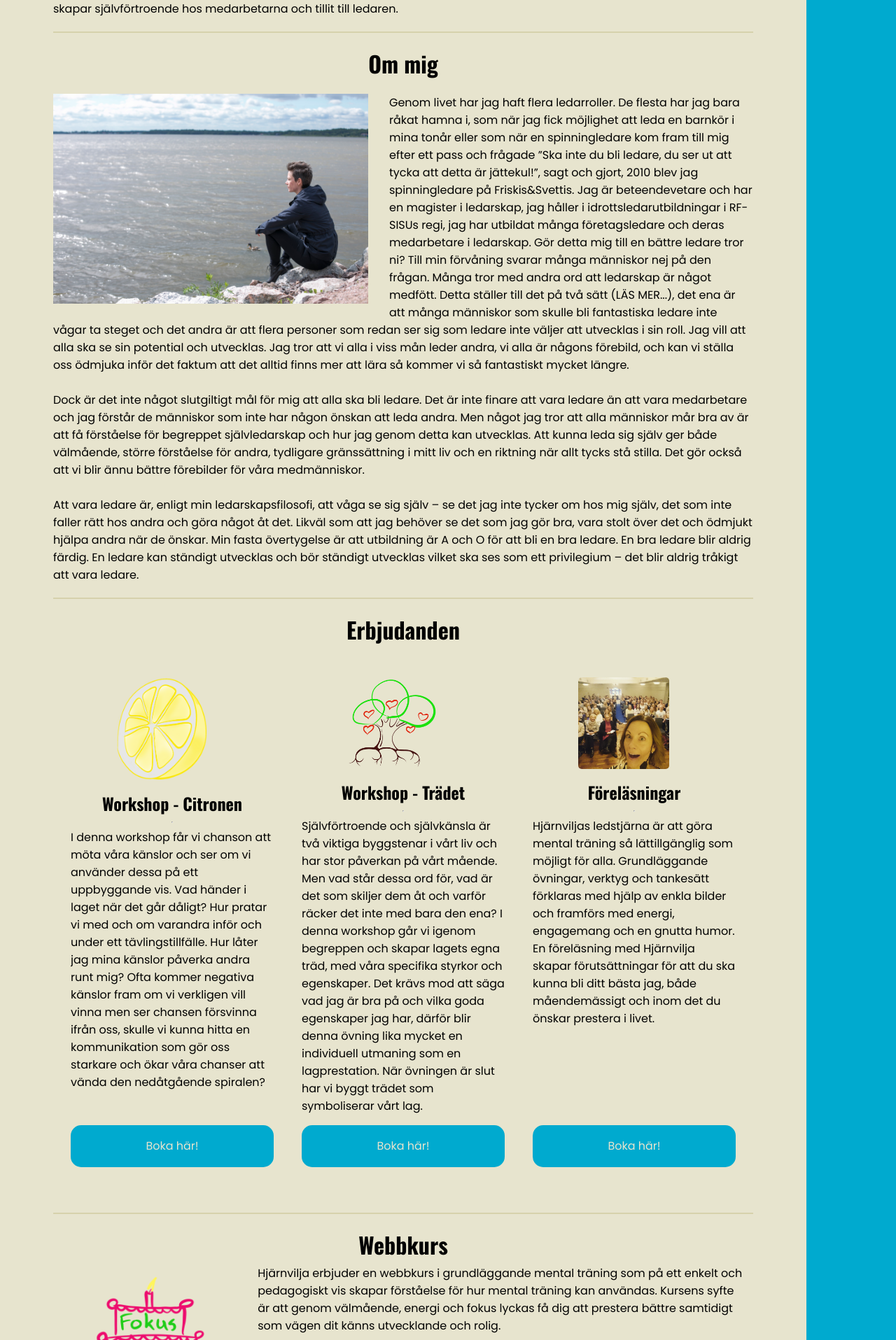
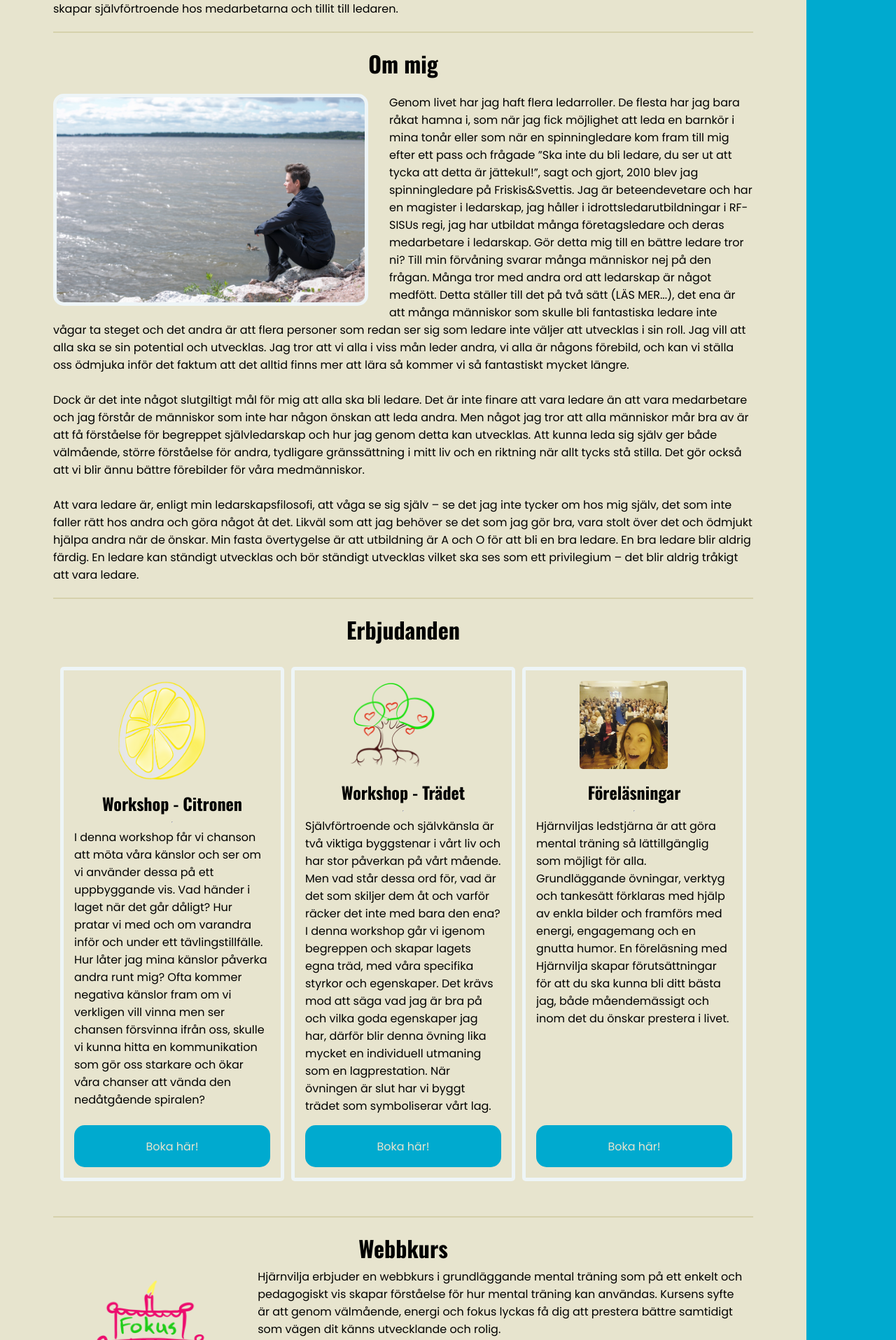
Before and after one commit to abbliseng/hj-rnvilja, a Next.js app in the folder hj-rnvilja/: page /foretag in a window 1280 px wide. Shown: the part 645-2560 px from the top of the page at 70% size. Built offline with nearby package versions, Linux system fonts and the light colour scheme.

Commit message:
secondary styling test foretag

```diff
--- a/hj-rnvilja/components/Workshops.tsx
+++ b/hj-rnvilja/components/Workshops.tsx
@@ -11,7 +11,7 @@ function WorkshopCard({styles, description, title, img, t = "foretag"}) {
             className={styles.card}
             whileHover={{
                 boxShadow: "0px 0px 10px 0px var(--shadow)",
-                outline: `5px solid var(--${t})`,
+                // outline: `5px solid var(--${t})`,
                 scale: 1.025,
             }}
         >
--- a/hj-rnvilja/pages/foretag/Foretag.module.scss
+++ b/hj-rnvilja/pages/foretag/Foretag.module.scss
@@ -84,8 +84,8 @@
     flex-basis: 55%;
     /* margin-right: 0px !important; */
     margin-bottom: 20px;
-    // border: 5px solid vars.$foretag;
-    border-radius: 0px !important;
+    border: 5px solid vars.$foretag2;
+    border-radius: 15px !important;
     float: right;
     width: 100%;
 
@@ -202,6 +202,8 @@
     flex-grow: 1;
     flex-basis: 30%;
 
+    border: 5px solid vars.$foretag2;
+
     margin: 5px;
     margin-top: 25px;
     margin-bottom: 25px;
@@ -225,7 +227,7 @@
     width: 100%;
     height: 100%;
 
-    border: 6px solid vars.$foretag;
+    border: 6px solid vars.$foretag2;
     border-radius: 18px;
 
     display: flex;
--- a/hj-rnvilja/styles/variables.module.scss
+++ b/hj-rnvilja/styles/variables.module.scss
@@ -2,8 +2,11 @@ $bg: #E7E4CE;
 $shadow: #d6d1ac;
 $shadow2: #C5BE8A;
 $idrott: #E18727;
+$idrott2: #FCF6EF;
 $foretag: #00AACF;
+$foretag2: #EEF5F7;
 $shop: #ED0C6E;
+$shop2: #F8F0F4;
 $superfriend: #73d687;
 
 :export {
```
